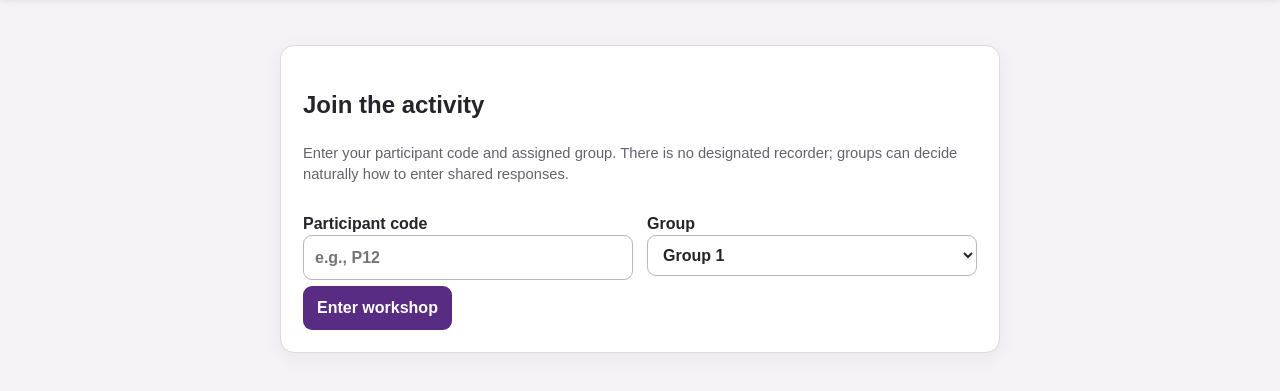
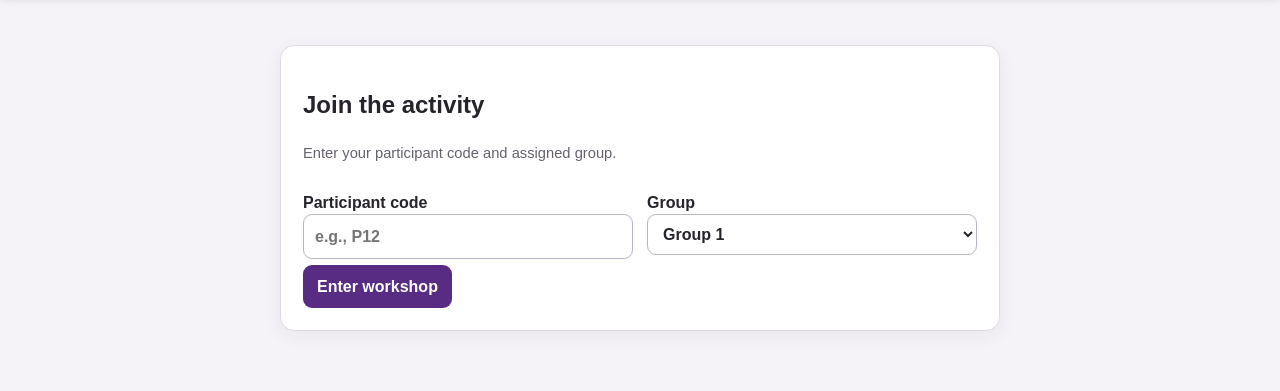
Before and after one commit to paruchuri9-sys/SPARK-Workshop1, a plain HTML site: page index.html in a window 1280 px wide. Shown: the part 81-472 px from the top of the page. Drawn offline with Linux system fonts and the light colour scheme.

Commit message:
Load latest interaction refinements

```diff
--- a/index.html
+++ b/index.html
@@ -23,7 +23,7 @@
 <main class="shell">
   <section id="joinView" class="card join-card">
     <h2>Join the activity</h2>
-    <p class="muted">Enter your participant code and assigned group. There is no designated recorder; groups can decide naturally how to enter shared responses.</p>
+    <p class="muted">Enter your participant code and assigned group.</p>
     <div class="grid two">
       <label>Participant code
         <input id="participantCode" autocomplete="off" placeholder="e.g., P12" />
@@ -64,6 +64,7 @@
 <script src="patch2.js"></script>
 <script src="patch3.js"></script>
 <script src="patch4.js"></script>
+<script src="patch5.js"></script>
 <script src="review.js"></script>
 </body>
 </html>
```
